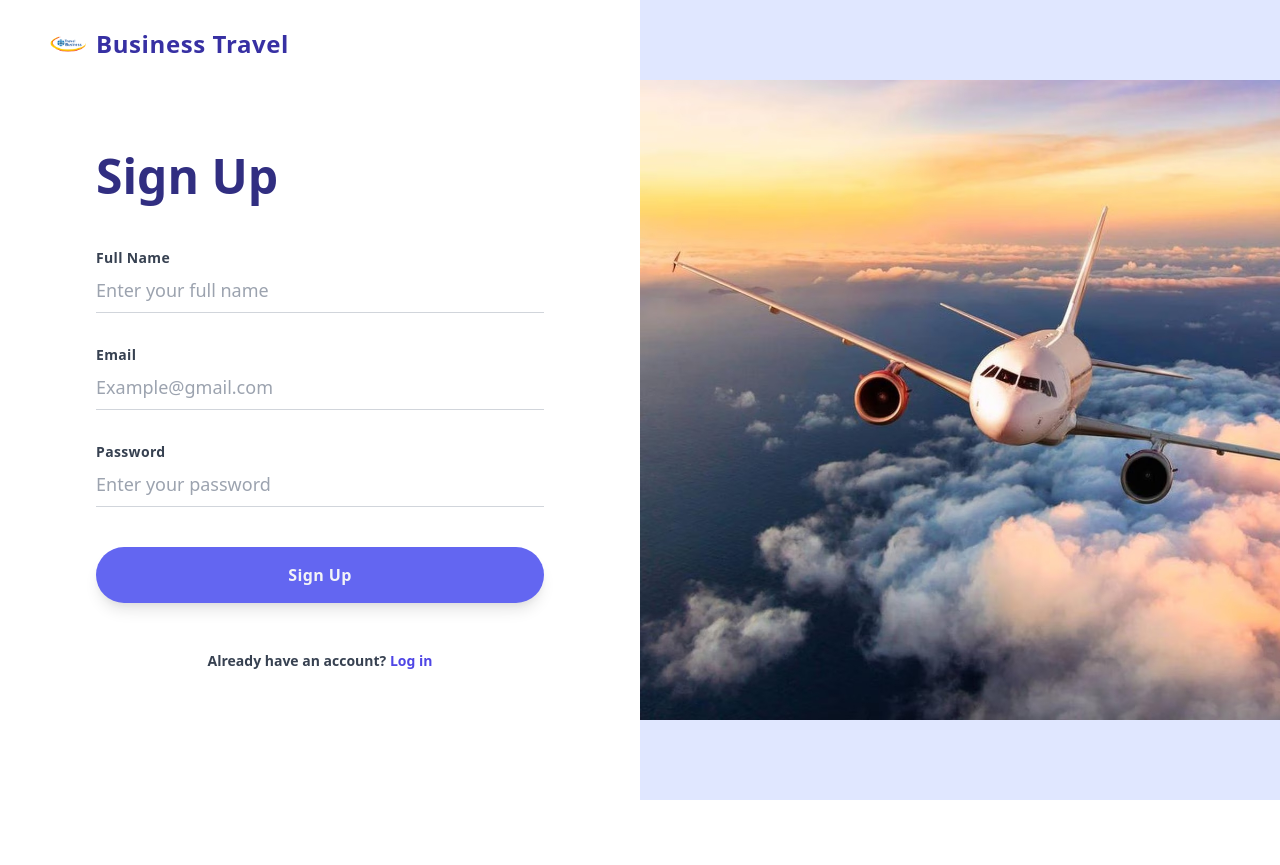
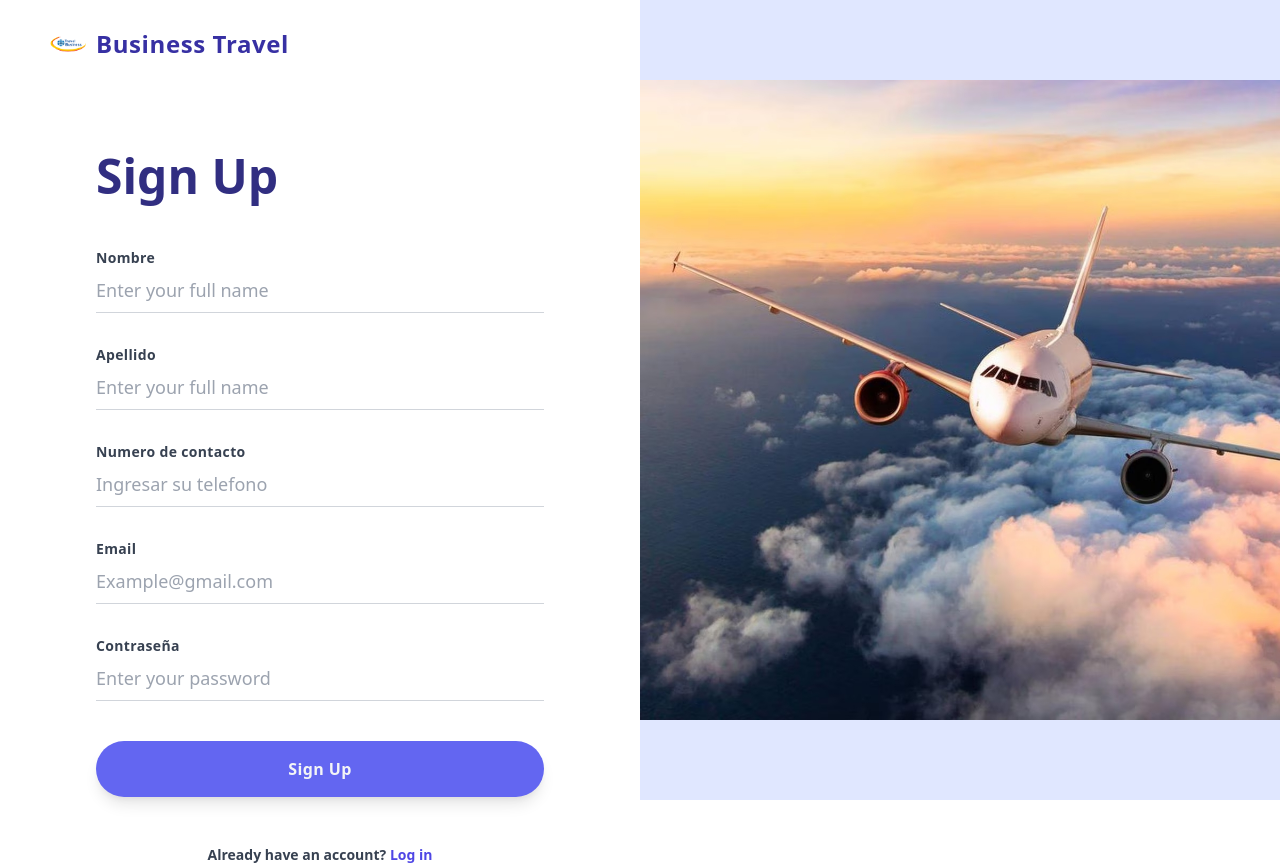
Before and after one commit to HelbertCLinUPT/ProjectPhpBusinessTravel, a PHP site: page /View/Pagina/register.php in a window 1280 px wide. Before the commit the page ends 800 px from the top, so only its background shows below. Run offline with PHP 8.4, Linux system fonts and the light colour scheme.

Commit message:
mejoralogin

```diff
--- a/Controller/UsuarioController.php
+++ b/Controller/UsuarioController.php
@@ -26,6 +26,7 @@ class UsuarioController
             $usuario->setNumeroCelular($_POST['numeroCelular']);
             $usuario->setRol($_POST['rol']);
             $usuario->setEmail($_POST['email']);
+            $usuario->setPassword($_POST['password']);
 
             if ($this->usuarioDAO->addUsuario($usuario)) {
                 header('Location: MainController.php?action=usuario-index');
--- a/Model/Dao/LoginDaoInterface.php
+++ b/Model/Dao/LoginDaoInterface.php
@@ -1,6 +1,6 @@
 <?php
 
 interface LoginDaoInterface {
-    public function Ingresar($usuario);
+    public function Ingresar(Usuario $usuario);
 }
 ?>
--- a/View/Pagina/register.php
+++ b/View/Pagina/register.php
@@ -25,23 +25,33 @@
                 <h2 class="text-center text-4xl text-indigo-900 font-display font-semibold lg:text-left xl:text-5xl
                     xl:text-bold">Sign Up</h2>
                 <div class="mt-12">
-                    <form action="MainController.php?action=admin-index" method="post">
-                        <div>
-                            <div class="text-sm font-bold text-gray-700 tracking-wide">Full Name</div>
-                            <input class="w-full text-lg py-2 border-b border-gray-300 focus:outline-none focus:border-indigo-500" type="" placeholder="Enter your full name">
+                    <form action="MainController.php?action=usuario-add" method="post">
+                        <div >
+                            <div class="text-sm font-bold text-gray-700 tracking-wide">Nombre</div>
+                            <input name="nombre" class="w-full text-lg py-2 border-b border-gray-300 focus:outline-none focus:border-indigo-500" type="" placeholder="Enter your full name">
+                        </div>
+                        <div class="mt-8">
+                            <div class="text-sm font-bold text-gray-700 tracking-wide">Apellido</div>
+                            <input name="apellido" class="w-full text-lg py-2 border-b border-gray-300 focus:outline-none focus:border-indigo-500" type="" placeholder="Enter your full name">
+                        </div>
+                        <div class="mt-8">
+                            <div class="text-sm font-bold text-gray-700 tracking-wide">Numero de contacto</div>
+                            <input name="numeroCelular" class="w-full text-lg py-2 border-b border-gray-300 focus:outline-none focus:border-indigo-500" type="" placeholder="Ingresar su telefono">
                         </div>
                         <div class="mt-8">
                             <div class="text-sm font-bold text-gray-700 tracking-wide">Email</div>
-                            <input class="w-full text-lg py-2 border-b border-gray-300 focus:outline-none focus:border-indigo-500" type="" placeholder="Example@gmail.com">
+                            <input name="email" class="w-full text-lg py-2 border-b border-gray-300 focus:outline-none focus:border-indigo-500" type="" placeholder="Example@gmail.com">
                         </div>
+
                         <div class="mt-8">
                             <div class="flex justify-between items-center">
                                 <div class="text-sm font-bold text-gray-700 tracking-wide">
-                                    Password
+                                    Contraseña
                                 </div>
                             </div>
-                            <input class="w-full text-lg py-2 border-b border-gray-300 focus:outline-none focus:border-indigo-500" type="password" placeholder="Enter your password">
+                            <input name="password"  class="w-full text-lg py-2 border-b border-gray-300 focus:outline-none focus:border-indigo-500" type="password" placeholder="Enter your password">
                         </div>
+                        <input type="hidden" name="rol" value="1">
                         <div class="mt-10">
                             <button class="bg-indigo-500 text-gray-100 p-4 w-full rounded-full tracking-wide font-semibold font-display focus:outline-none focus:shadow-outline hover:bg-indigo-600 shadow-lg">
                                 Sign Up
```
Also changed, not shown: Controller/LoginController.php (+11 -6 lines), Model/Dao/LoginDAO.php (+12 -4 lines), View/Usuario/add.php (+7 -0 lines).
